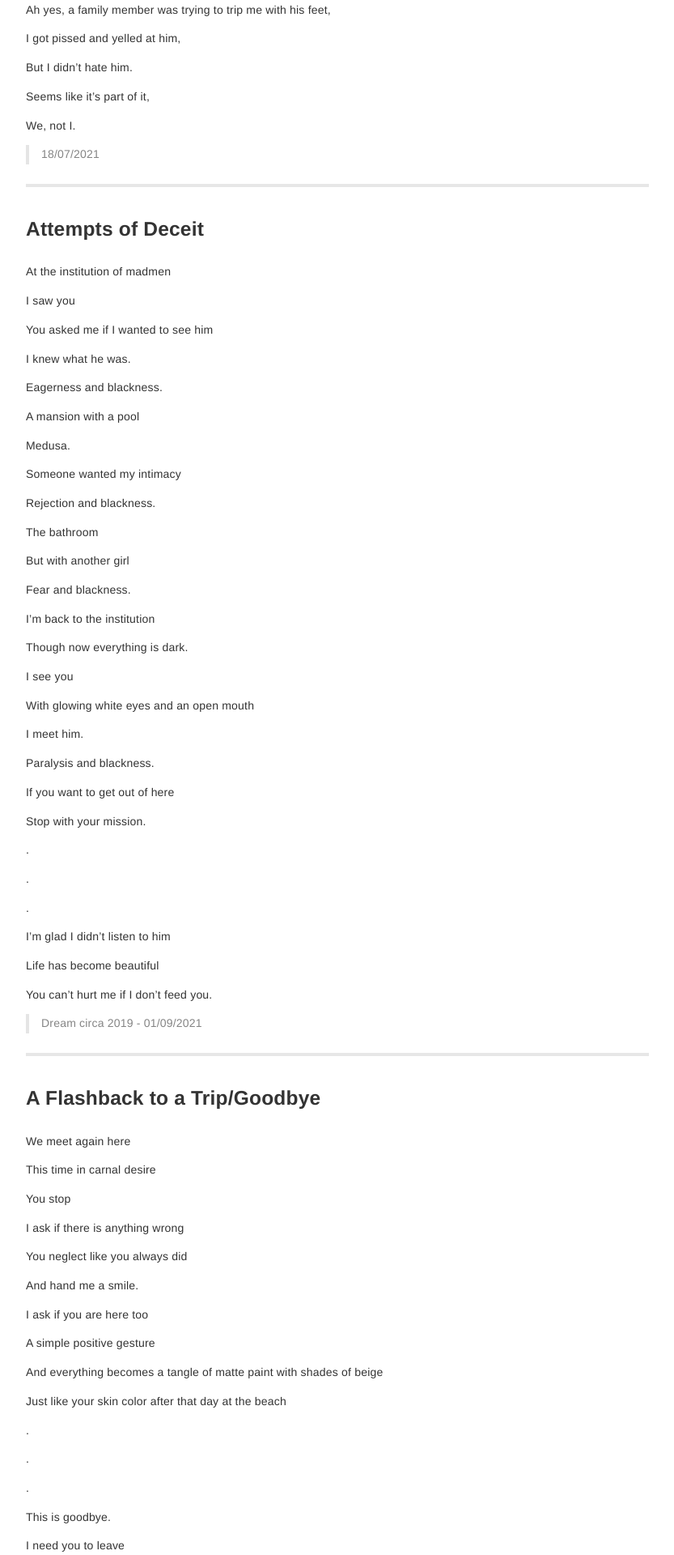
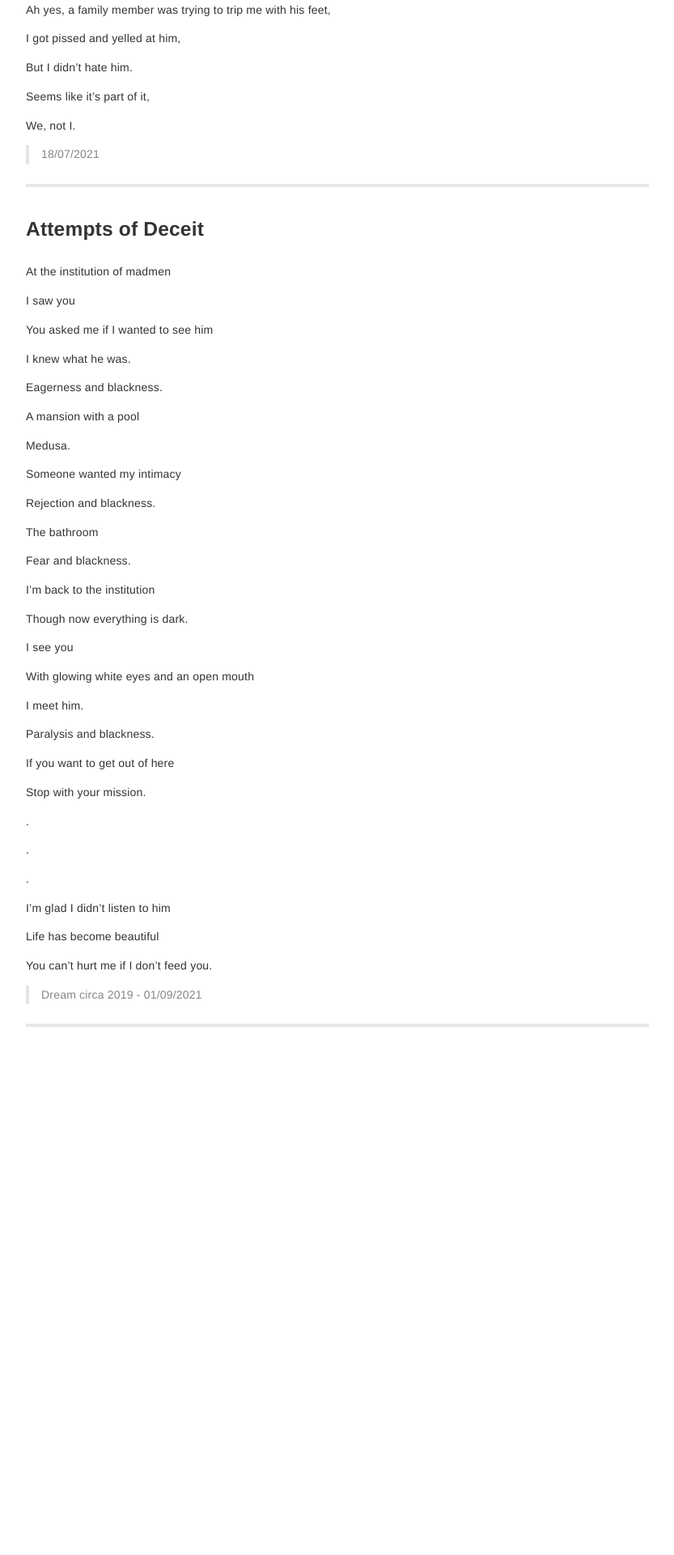
Before and after one commit to Jihanger-997/utopian_orbit_blog, a Jekyll site: the page built from _posts/2021-08-12-Outside-the-Matrix.markdown, in a window 1280 px wide. Shown: the part 3080-5000 px from the top of the page at 81% size, without its empty margins (223-1056 px from the left). Built offline with Jekyll 4.4.1, drawn with Linux system fonts in a browser that asks for light colours.

Commit message:
new post

```diff
--- a/_posts/2021-08-12-Outside-the-Matrix.markdown
+++ b/_posts/2021-08-12-Outside-the-Matrix.markdown
@@ -200,8 +200,6 @@ Rejection and blackness.
 
 The bathroom
 
-But with another girl
-
 Fear and blackness.
 
 I'm back to the institution
@@ -236,46 +234,3 @@ You can't hurt me if I don't feed you.
 Dream circa 2019 - 01/09/2021
 
 <hr>
-
-A Flashback to a Trip/Goodbye
--------------
-We meet again here
-
-This time in carnal desire
-
-You stop
-
-I ask if there is anything wrong
-
-You neglect like you always did
-
-And hand me a smile.
-
-I ask if you are here too
-
-A simple positive gesture
-
-And everything becomes a tangle of matte paint with shades of beige
-
-Just like your skin color after that day at the beach
-
-.
-
-.
-
-.
-
-This is goodbye.
-
-I need you to leave
-
-Before I start hating you
-
-Just like you hated me.
-
-I wish you luck on your journey
-
-And I hope you don't seek it.
-
->
-09/2021
```
Also changed, not shown: _posts/2021-08-09-Posts.markdown (+14 -0 lines), _posts/2021-08-10-Poetry-Jihanger.markdown (+0 -171 lines).
